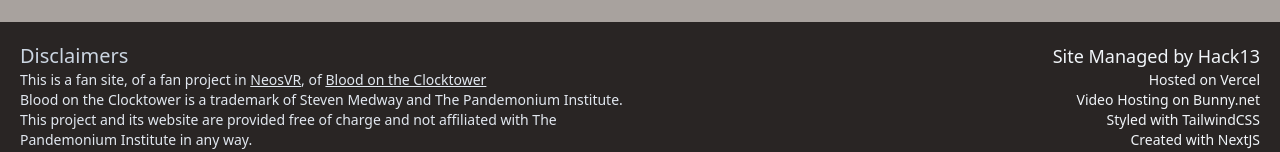
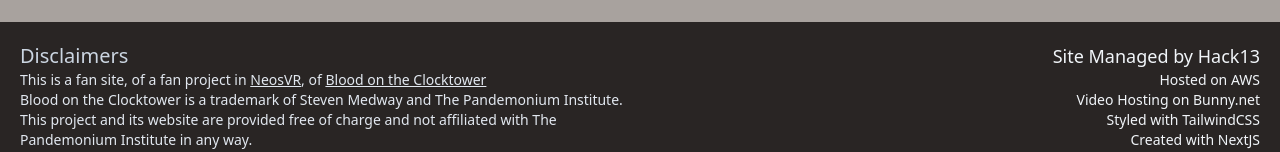
Before and after one commit to hack13/boct-neos-fansite, a Next.js app: page / in a window 1280 px wide. Shown: the part 1057-1209 px from the top of the page. Built offline with nearby package versions, Linux system fonts and the light colour scheme.

Commit message:
edited "hosted on aws"

```diff
--- a/components/footer.tsx
+++ b/components/footer.tsx
@@ -12,7 +12,7 @@
             </div>
             <div className="text-lg text-slate-100 text-serif items-end text-right">
                 <p>Site Managed by Hack13</p>
-                <p className="text-sm">Hosted on Vercel</p>
+                <p className="text-sm">Hosted on AWS</p>
                 <p className="text-sm">Video Hosting on Bunny.net</p>
                 <p className="text-sm">Styled with TailwindCSS</p>
                 <p className="text-sm">Created with NextJS</p>
```
